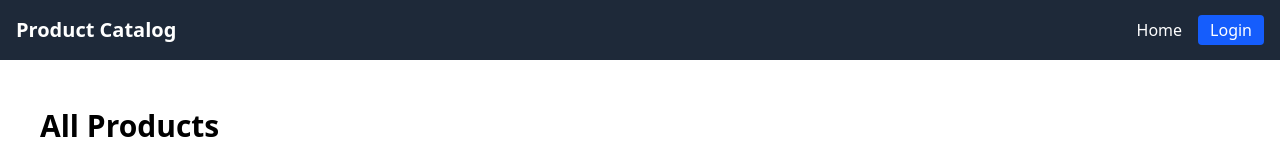
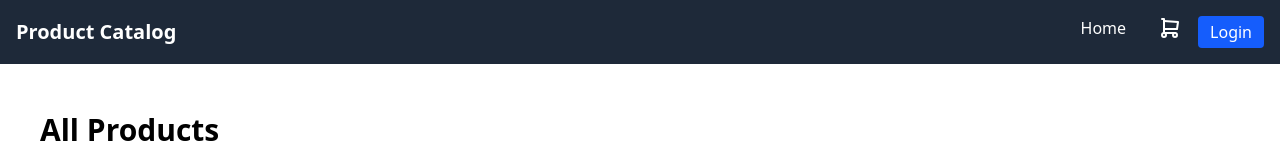
Before and after one commit to asadmash/product-catalog, a Next.js app: page / in a window 1280 px wide. Shown: the top 160 px of the page. Built offline with nearby package versions, Linux system fonts and the light colour scheme; no server answers.

Commit message:
imp: add cart icon to the nav bar

```diff
--- a/src/components/Navbar.tsx
+++ b/src/components/Navbar.tsx
@@ -1,6 +1,7 @@
 'use client';
 import Link from "next/link";
 import React, { useState } from "react";
+import CartCounter from "./CartCounter";
 
 export default function Navbar() {
   const [isLoggedIn, setIsLoggedIn] = useState(false);
@@ -9,11 +10,11 @@ export default function Navbar() {
       <Link href="/" className="text-xl font-bold">
         Product Catalog
       </Link>
-      <div>
+      <div className="flex gap-4">
         <Link href="/" className=" mr-4 hover:underline">
           Home
         </Link>
-
+<CartCounter/>
         {isLoggedIn ? (
           <button onClick={() => setIsLoggedIn(false)}>Logout</button>
         ) : (
```
